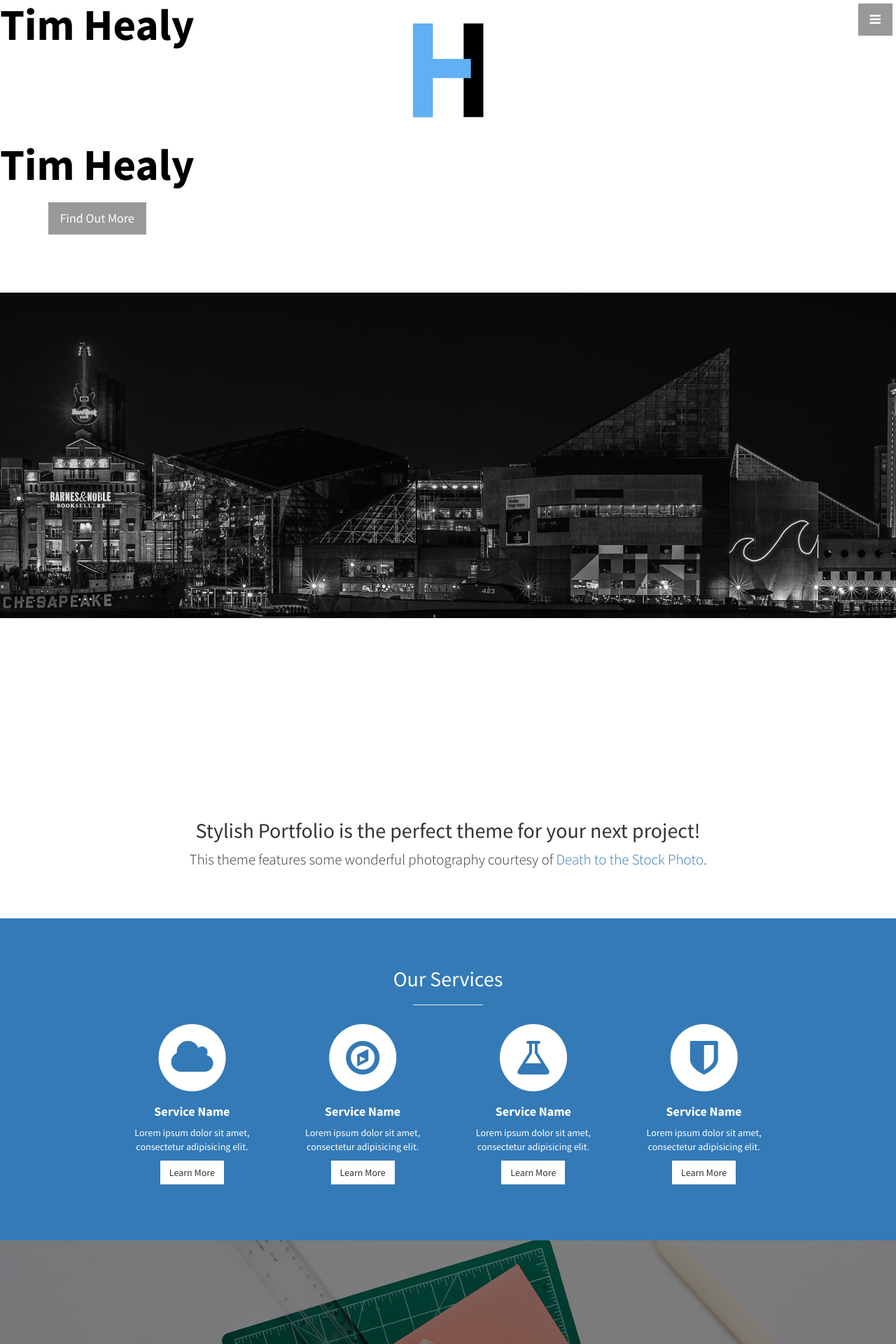
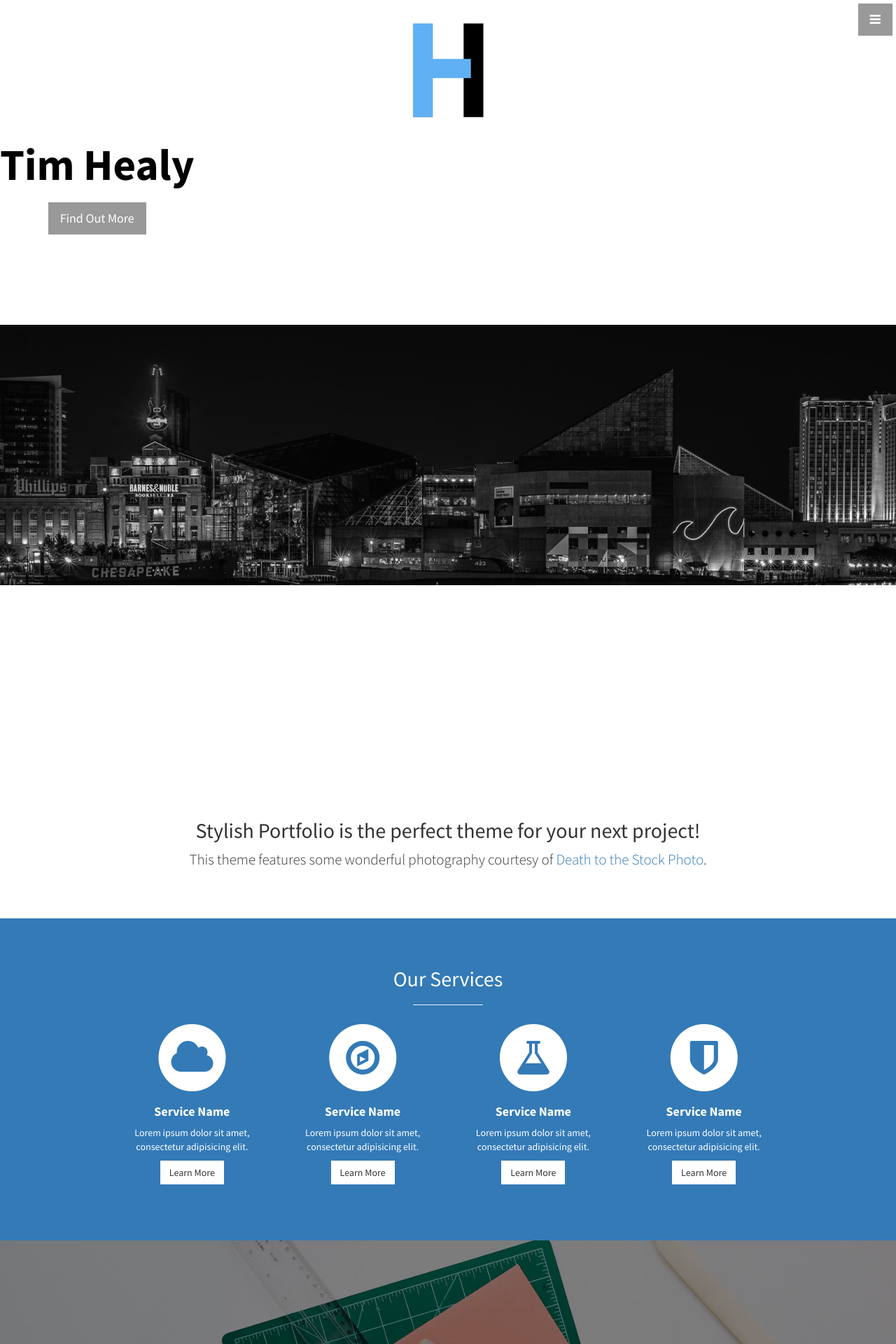
Before and after one commit to healyt22/healyt22.github.io, a Jekyll site: the page built from index.html, in a window 1280 px wide. Shown: the top 1920 px of the page at 70% size. Built offline with Jekyll 4.4.1, drawn with Linux system fonts in a browser that asks for light colours.

Commit message:
messin with stuff

```diff
--- a/_includes/header.html
+++ b/_includes/header.html
@@ -1,7 +1,4 @@
 <header id="toptop" class="topheader">
-  <div class="text-vertical-center">
-    <h1>Tim Healy</h1>
-  </div>
 </header>
 
 <header id="top" class="header">
--- a/css/stylish-portfolio.css
+++ b/css/stylish-portfolio.css
@@ -166,13 +166,11 @@ hr.small {
     */
     width: 100%;
     height: 100%;
-    background: url(../img/bg.jpg) no-repeat center center;
-    /*
+    background: url(../img/bg.jpg) no-repeat center center scroll;
     -webkit-background-size: contain;
     -moz-background-size: contain;
     background-size: contain;
     -o-background-size: contain;
-    */
 }
 
 /* About */
```
